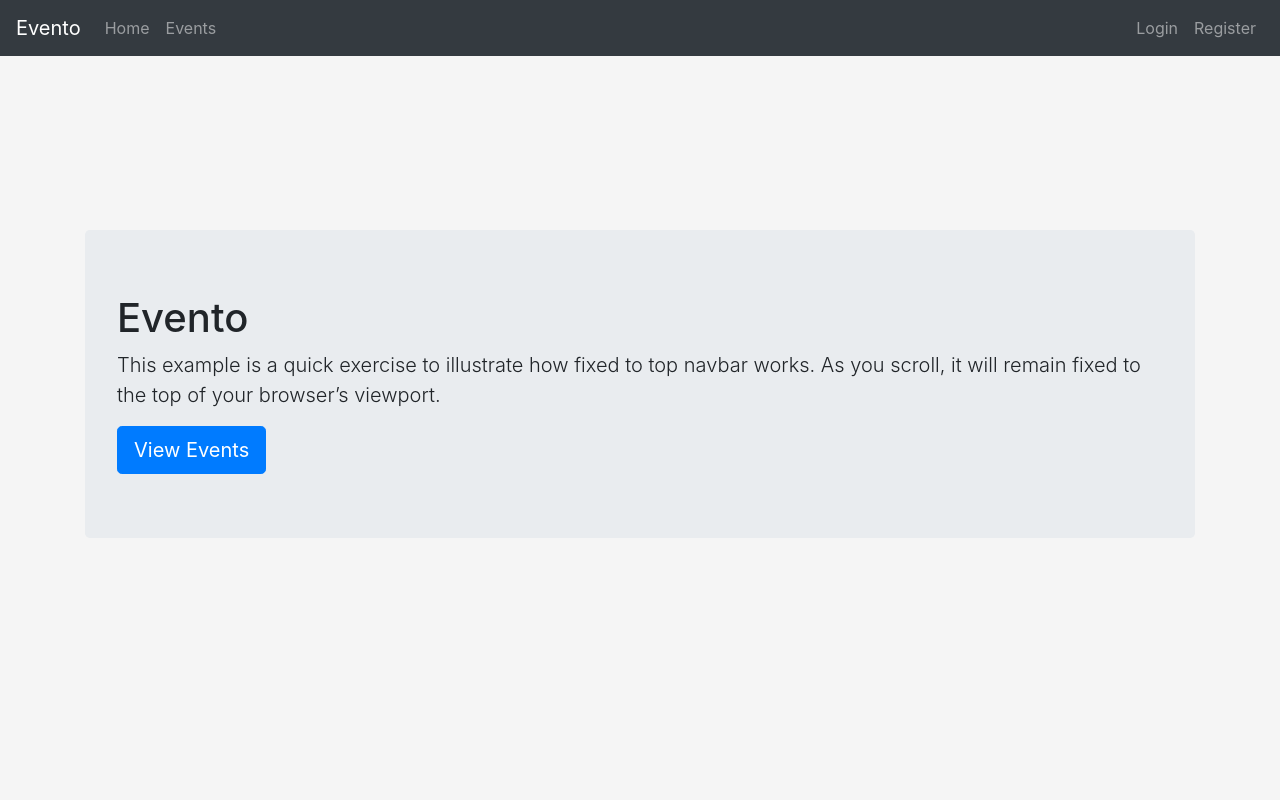
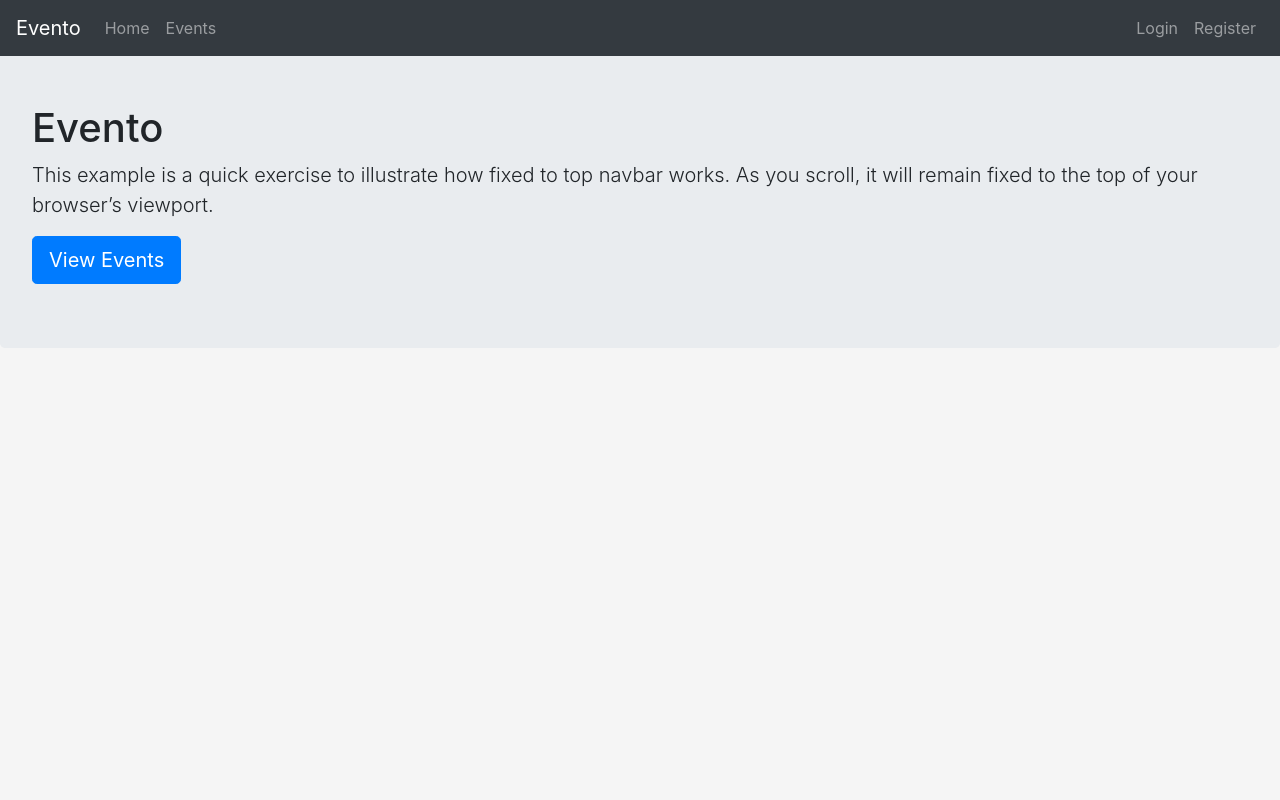
Before and after one commit to bochiedev/Evento, a Django app: template templates/home.html in a window 1280 px wide. Run offline with Django 3.2, Linux system fonts and the light colour scheme; the template is opened without the code that fills it, so the values that code supplies are empty; some libraries are stand-ins or nearby versions.

Commit message:
finish auth app

```diff
--- a/static/css/style.css
+++ b/static/css/style.css
@@ -6,8 +6,6 @@ body {
 body {
   display: -ms-flexbox;
   display: flex;
-  -ms-flex-align: center;
-  align-items: center;
   padding-top: 40px;
   padding-bottom: 40px;
   background-color: #f5f5f5;
--- a/templates/auth/register.html
+++ b/templates/auth/register.html
@@ -1,5 +1,11 @@
 {% extends 'base.html' %}
 {% block content %}
+<style media="screen">
+  body{
+    -ms-flex-align: center;
+    align-items: center;
+  }
+</style>
 <section class="container">
 
   <div class="row justify-content-center">
--- a/templates/home.html
+++ b/templates/home.html
@@ -1,10 +1,10 @@
 {% extends 'base.html' %}
 {% block content %}
-    <main role="main" class="container">
-      <div class="jumbotron">
-        <h1>Evento</h1>
-        <p class="lead">This example is a quick exercise to illustrate how fixed to top navbar works. As you scroll, it will remain fixed to the top of your browser’s viewport.</p>
-        <a class="btn btn-lg btn-primary" href="" role="button">View Events</a>
-      </div>
+    <main role="main" class="container-fluid pl-0 pr-0">
+        <div class="jumbotron">
+          <h1>Evento</h1>
+          <p class="lead">This example is a quick exercise to illustrate how fixed to top navbar works. As you scroll, it will remain fixed to the top of your browser’s viewport.</p>
+          <a class="btn btn-lg btn-primary" href="" role="button">View Events</a>
+        </div>
     </main>
 {% endblock %}
--- a/templates/includes/header.html
+++ b/templates/includes/header.html
@@ -18,6 +18,9 @@
     <ul class="navbar-nav ml-auto">
       {% if request.user.is_authenticated %}
           <li class="nav-item">
+            <a class="nav-link" href="{% url 'home' %}">{{ request.user.username }}</a>
+          </li>
+          <li class="nav-item">
             <a class="nav-link" href="{% url 'auth:logout' %}">Log Out</a>
           </li>
       {% else %}
```
Also changed, not shown: templates/auth/login.html (+7 -0 lines).
